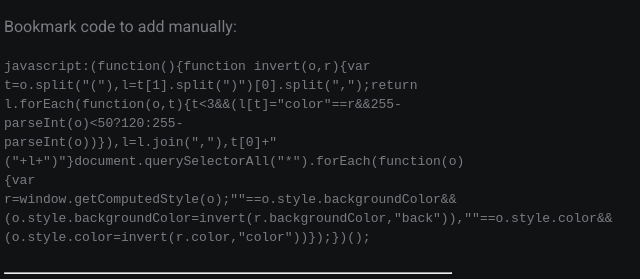
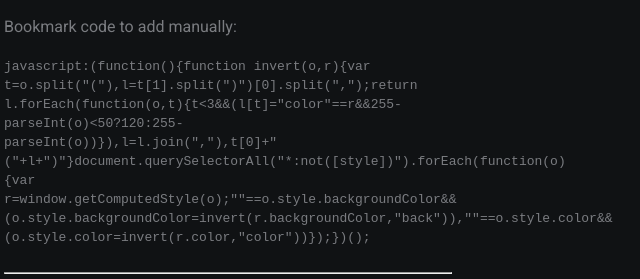
Before and after one commit to sanketmehta7/DarkMode-JS-BookMark, a plain HTML site: page index.html in a window 1280 px wide. Shown: the part 349-628 px from the top of the page, 636-1276 px from the left. Drawn offline with Linux system fonts and the light colour scheme.

Commit message:
manual code

```diff
--- a/index.html
+++ b/index.html
@@ -17,7 +17,7 @@
             <a href="https://github.com/sanketmehta7" target="_blank"><i class="fab fa-github"></i></a>
         </div>
         <div class="section-2">
-            <a class="bmark" href='javascript:(function(){function invert(o,r){var t=o.split("("),l=t[1].split(")")[0].split(",");return l.forEach(function(o,t){t<3&&(l[t]="color"==r&&255-parseInt(o)<50?120:255-parseInt(o))}),l=l.join(","),t[0]+"("+l+")"}document.querySelectorAll("*").forEach(function(o){var r=window.getComputedStyle(o);""==o.style.backgroundColor&&(o.style.backgroundColor=invert(r.backgroundColor,"back")),""==o.style.color&&(o.style.color=invert(r.color,"color"))});})();'>Add Book Mark</a>
+            <a class="bmark" href='javascript:(function(){function invert(o,r){var t=o.split("("),l=t[1].split(")")[0].split(",");return l.forEach(function(o,t){t<3&&(l[t]="color"==r&&255-parseInt(o)<50?120:255-parseInt(o))}),l=l.join(","),t[0]+"("+l+")"}document.querySelectorAll("*:not([style])").forEach(function(o){var r=window.getComputedStyle(o);""==o.style.backgroundColor&&(o.style.backgroundColor=invert(r.backgroundColor,"back")),""==o.style.color&&(o.style.color=invert(r.color,"color"))});})();'>Add Book Mark</a>
             <h2>About</h2>
             <p>Convert most website to Dark Mode using just book mark. Right click above button and select "Add Link to Bookmark". Select this bookmark on any website to change it to dark mode.
                 <note>*Latest Chrome Don't Support JS Bookmarks.</note>
@@ -27,7 +27,7 @@
                 <div class="tit">Bookmark code to add manually:</div>
                 <code>
                     <br/>
-                    javascript:(function(){function invert(o,r){var t=o.split("("),l=t[1].split(")")[0].split(",");return l.forEach(function(o,t){t<3&&(l[t]="color"==r&&255-parseInt(o)<50?120:255-parseInt(o))}),l=l.join(","),t[0]+"("+l+")"}document.querySelectorAll("*").forEach(function(o){var r=window.getComputedStyle(o);""==o.style.backgroundColor&&(o.style.backgroundColor=invert(r.backgroundColor,"back")),""==o.style.color&&(o.style.color=invert(r.color,"color"))});})();
+                    javascript:(function(){function invert(o,r){var t=o.split("("),l=t[1].split(")")[0].split(",");return l.forEach(function(o,t){t<3&&(l[t]="color"==r&&255-parseInt(o)<50?120:255-parseInt(o))}),l=l.join(","),t[0]+"("+l+")"}document.querySelectorAll("*:not([style])").forEach(function(o){var r=window.getComputedStyle(o);""==o.style.backgroundColor&&(o.style.backgroundColor=invert(r.backgroundColor,"back")),""==o.style.color&&(o.style.color=invert(r.color,"color"))});})();
                 </code>
                 <br/>
                 <br/>
@@ -51,7 +51,7 @@ function invert(str,type){
   return t1[0]+"("+t3+")";
 }
 //invert color and backgroundcolor of every dom node
-document.querySelectorAll('*').forEach(function(node) {
+document.querySelectorAll('*:not([style])').forEach(function(node) {
     var style  = window.getComputedStyle(node);
     if(node.style.backgroundColor=="")
         node.style.backgroundColor = invert(style.backgroundColor,"back");
```
